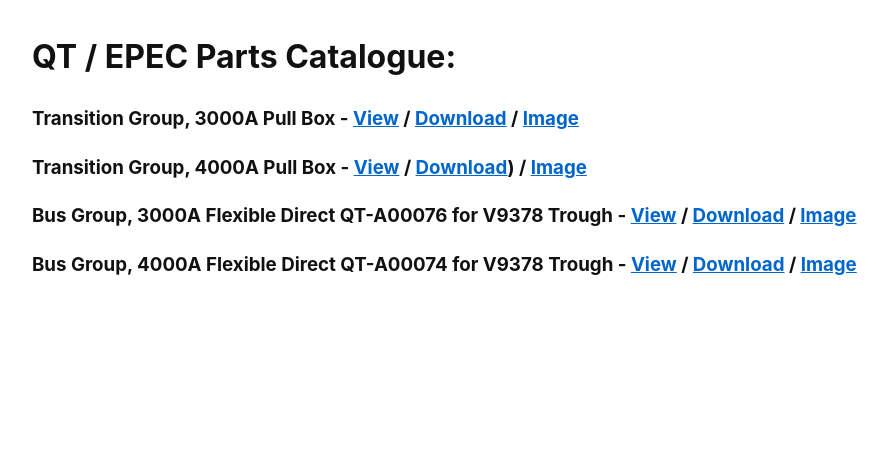
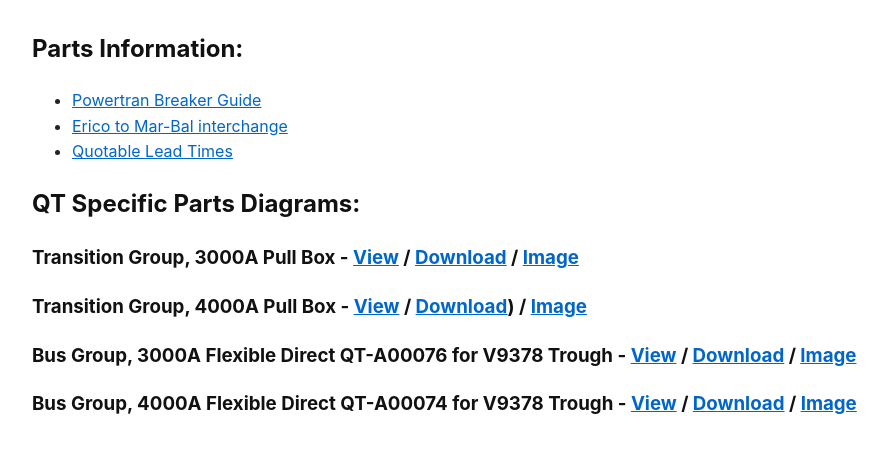
Before and after one commit to epecsupport/Service, a Jekyll site: the page built from library/partscatalogue/partscat.md, in a window 1280 px wide. Shown: the top 453 px of the page, without its empty margins (108-996 px from the left). Built offline with Jekyll 4.4.1, drawn with Linux system fonts in a browser that asks for light colours.

Commit message:
Update partscat.md

```diff
--- a/library/partscatalogue/partscat.md
+++ b/library/partscatalogue/partscat.md
@@ -4,12 +4,14 @@ title: QT / EPEC Parts Catalogue
 autolink: true
 ---
 
-# QT / EPEC Parts Catalogue:
+## Parts Information:
 
+- [Powertran Breaker Guide](support/mpcbreakers.html)
+- [Erico to Mar-Bal interchange](support/marbal.html)
+- [Quotable Lead Times](support/leadtimes.html)
+
+## QT Specific Parts Diagrams:
 ### Transition Group, 3000A Pull Box - [View](3000a_pullbox.pdf) / [Download](https://raw.githubusercontent.com/epecsupport/Service/main/library/partscatalogue/3000a_pullbox.pdf) / [Image](3000a_pullbox.png)
-
 ### Transition Group, 4000A Pull Box - [View](4000a_pullbox.pdf) / [Download](https://raw.githubusercontent.com/epecsupport/Service/main/library/partscatalogue/4000a_pullbox.pdf)) / [Image](4000a_pullbox.png)
-
 ### Bus Group, 3000A Flexible Direct QT-A00076 for V9378 Trough - [View](3000a_flexbus.pdf) / [Download](https://raw.githubusercontent.com/epecsupport/Service/main/library/partscatalogue/3000a_flexbus.pdf) / [Image](3000a_flexbus.png)
-
 ### Bus Group, 4000A Flexible Direct QT-A00074 for V9378 Trough - [View](4000a_flexbus.pdf) / [Download](https://raw.githubusercontent.com/epecsupport/Service/main/library/partscatalogue/4000a_flexbus.pdf) / [Image](4000a_flexbus.png)
```
